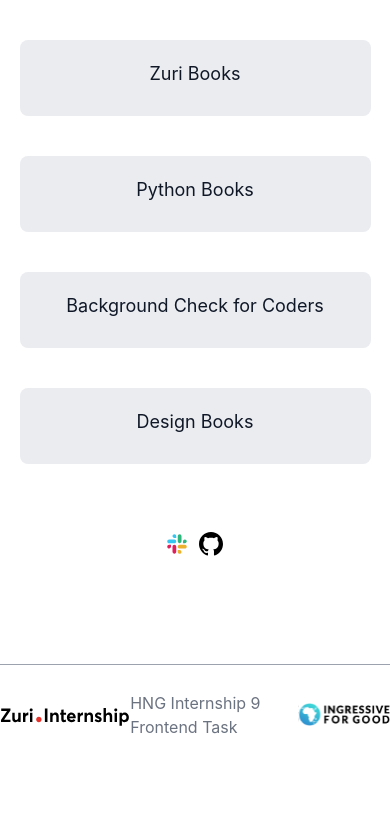
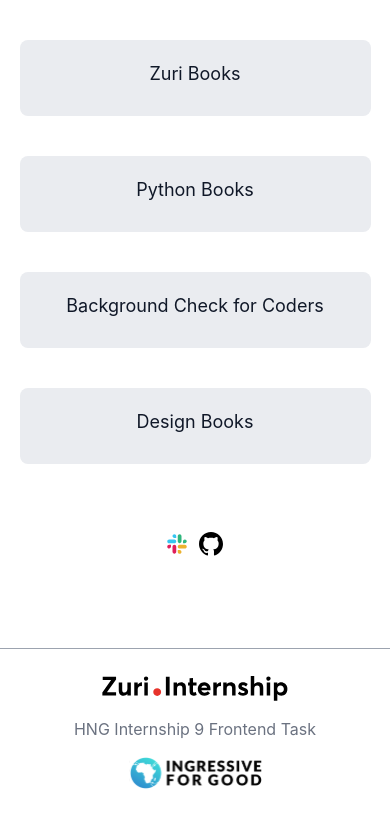
Before and after one commit to OsujiPius/Hng_task1, a React (Create React App) app: page / in a window 390 px wide. Shown: the part 448-1275 px from the top of the page. Built offline with nearby package versions, Linux system fonts and the light colour scheme.

Commit message:
Fix footer on mobile

```diff
--- a/src/components/Footer.js
+++ b/src/components/Footer.js
@@ -4,7 +4,10 @@
 
 export default function Footer() {
   return (
-    <div className="h-20 my-10 w-full max-w-5xl border-t border-gray-400 flex justify-between pt-5 items-center">
+    <div
+      className="sm:h-20 h-auto my-10 w-full max-w-5xl border-t border-gray-400 flex
+    justify-between pt-5 items-center sm:flex-row flex-col gap-4"
+    >
       <a href="https://training.zuri.team/" target="_blank" rel="noreferrer">
         <img src={Zuri} alt="" />
       </a>
--- a/src/components/Links.js
+++ b/src/components/Links.js
@@ -4,7 +4,7 @@
 export default function Links() {
   return (
     <div className=" w-full">
-      <LinkItem name="Twitter Links" />
+      <LinkItem name="Twitter Links" href="https://twitter.com/pius_osuji" />
       <LinkItem
         name="Zuri Team"
         id="btn__zuri"
--- a/src/components/Socials.js
+++ b/src/components/Socials.js
@@ -4,7 +4,7 @@
 
 export default function Socials() {
   return (
-    <div className="h-20 my-10 flex items-center justify-center">
+    <div className="h-20 my-6 flex items-center justify-center">
       <a href="https://slack.com/dev_pius" target="_blank" rel="noreferrer">
         <img src={Slack} alt="slack-icon" />
       </a>
```
